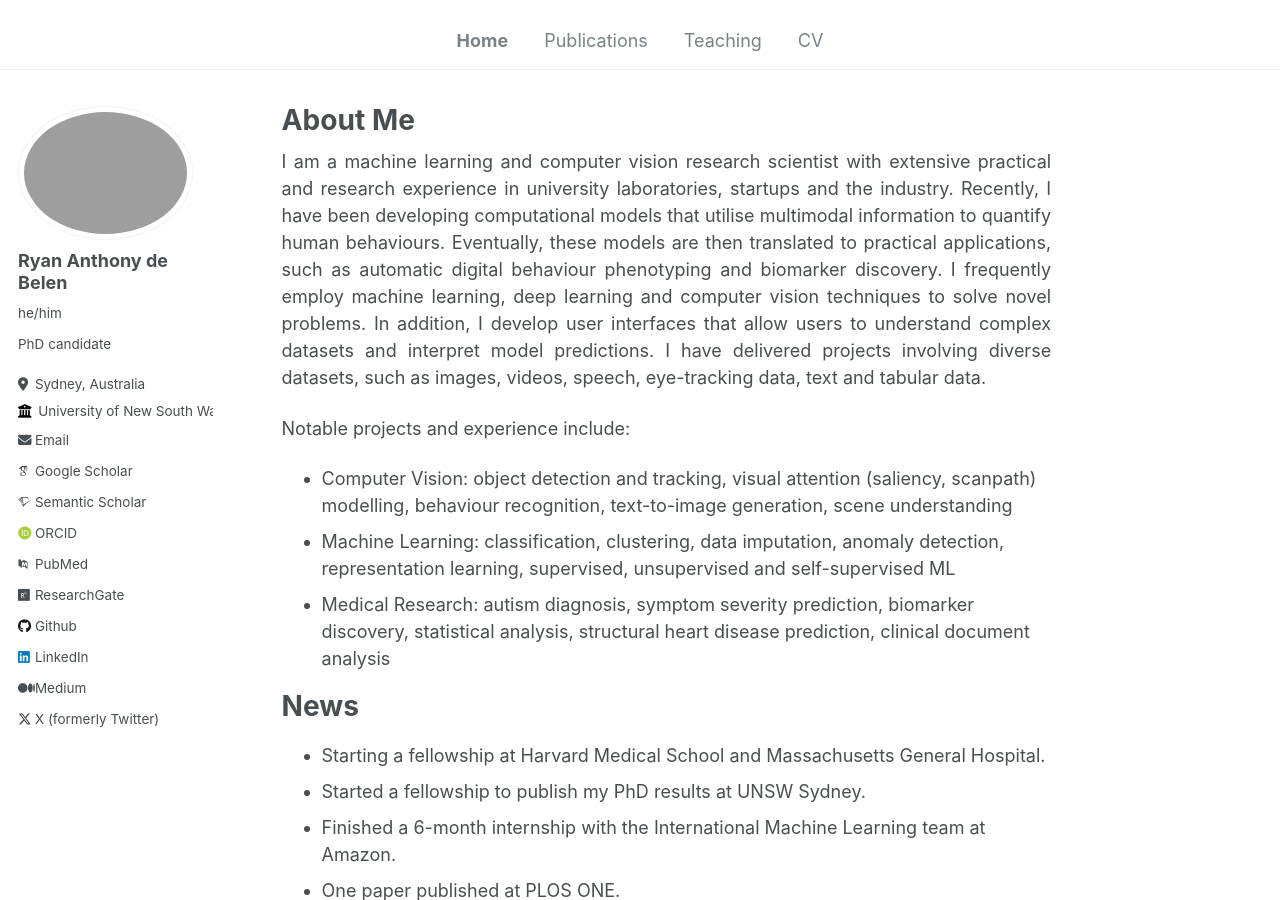
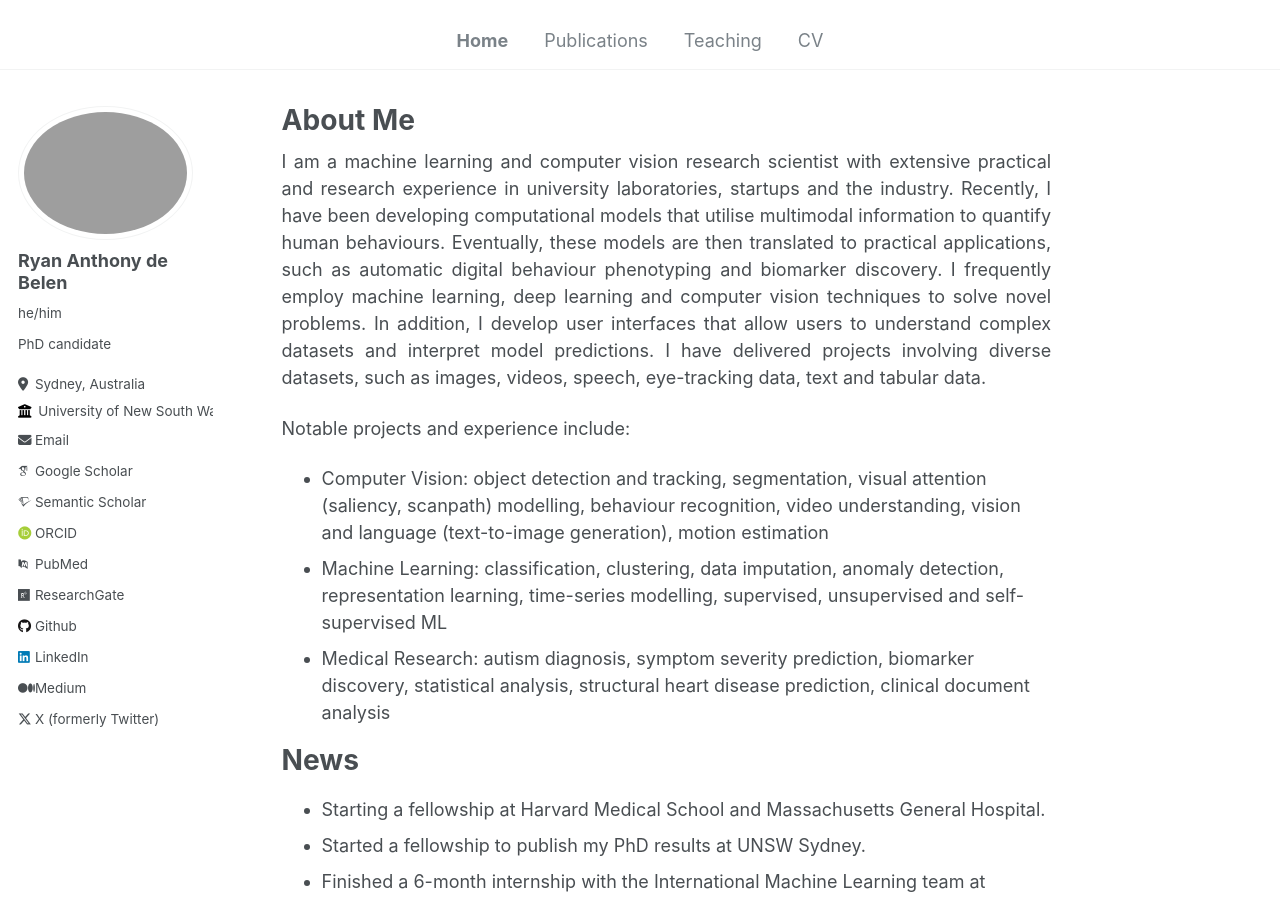
Before and after one commit to ryanxdebelen/ryanxdebelen.github.io, a Jekyll site: the page built from _pages/about.md, in a window 1280 px wide and 900 px high. Built offline with Jekyll 4.4.1, drawn with Linux system fonts in a browser that asks for light colours; some web fonts are replaced.

Commit message:
Update about.md

```diff
--- a/_pages/about.md
+++ b/_pages/about.md
@@ -14,8 +14,8 @@ I am currently supervised by [Arcot Sowmya](https://research.unsw.edu.au/people/
 I am a machine learning and computer vision research scientist with extensive practical and research experience in university laboratories, startups and the industry. Recently, I have been developing computational models that utilise multimodal information to quantify human behaviours. Eventually, these models are then translated to practical applications, such as automatic digital behaviour phenotyping and biomarker discovery. I frequently employ machine learning, deep learning and computer vision techniques to solve novel problems. In addition, I develop user interfaces that allow users to understand complex datasets and interpret model predictions. I have delivered projects involving diverse datasets, such as images, videos, speech, eye-tracking data, text and tabular data. </p>
 
 Notable projects and experience include:
-- Computer Vision: object detection and tracking, visual attention (saliency, scanpath) modelling, behaviour recognition, text-to-image generation, scene understanding
-- Machine Learning: classification, clustering, data imputation, anomaly detection, representation learning, supervised, unsupervised and self-supervised ML
+- Computer Vision: object detection and tracking, segmentation, visual attention (saliency, scanpath) modelling, behaviour recognition, video understanding, vision and language (text-to-image generation), motion estimation
+- Machine Learning: classification, clustering, data imputation, anomaly detection, representation learning, time-series modelling, supervised, unsupervised and self-supervised ML
 - Medical Research: autism diagnosis, symptom severity prediction, biomarker discovery, statistical analysis, structural heart disease prediction, clinical document analysis
 
 
```
